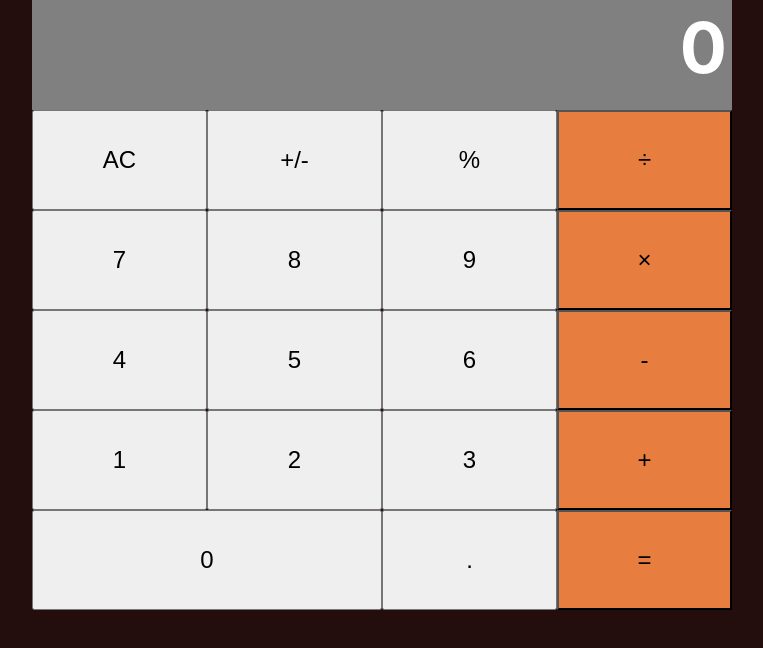
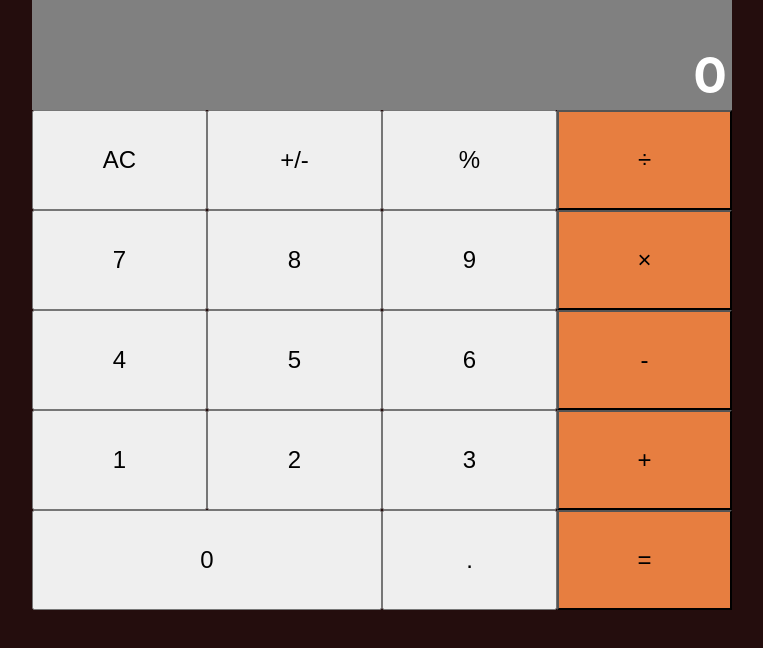
Before and after one commit to mosesogwo/React-Calculator, a React (Create React App) app: page / in a window 1280 px wide. Shown: the top 648 px of the page, without its empty margins (258-1021 px from the left). Built offline with nearby package versions, Linux system fonts and the light colour scheme.

Commit message:
adjust display css to accomodate max decimal places

```diff
--- a/src/index.css
+++ b/src/index.css
@@ -28,10 +28,11 @@ code {
   justify-content: flex-end;
   background: gray;
   height: 100px;
-  font-size: 70px;
+  font-size: 50px;
   font-weight: bold;
   color: white;
   padding: 5px;
+  align-items: flex-end;
 }
 
 [class*="group"] {
```
